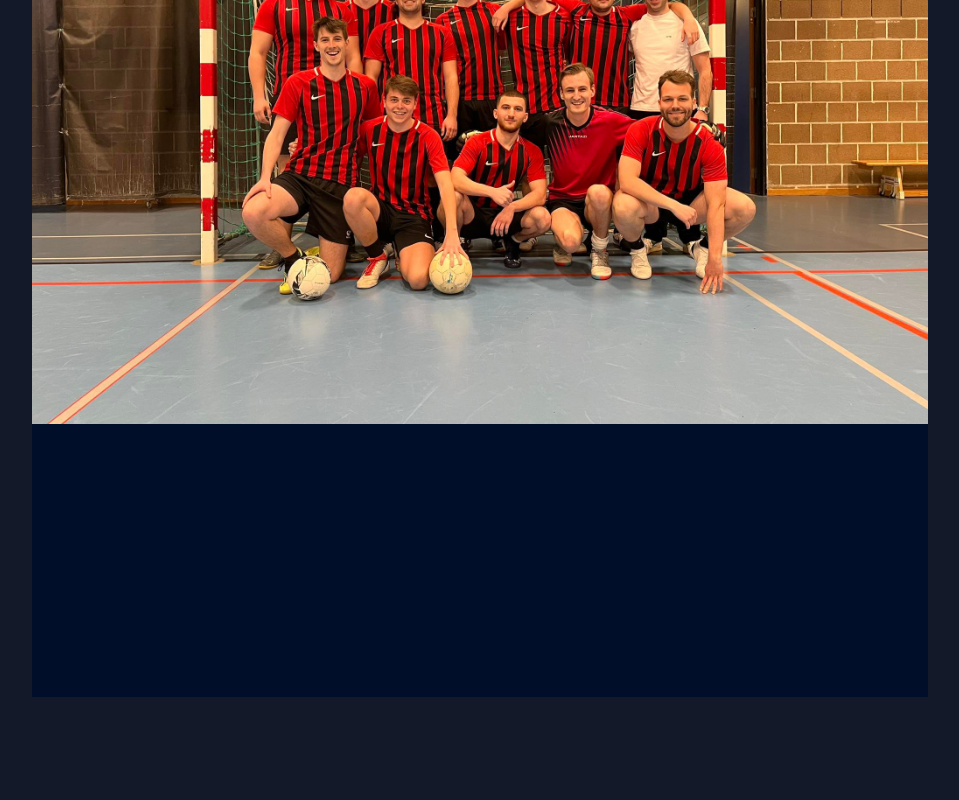
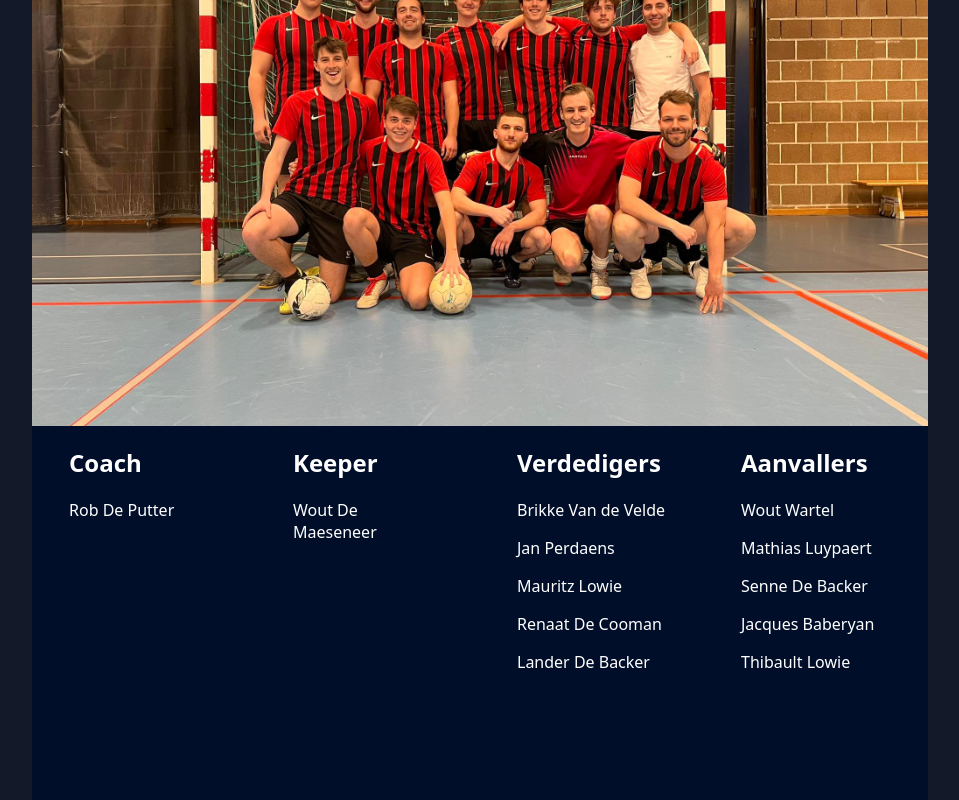
Before and after one commit to WoutDM/zlatanks, a React (Create React App) app: page /Team in a window 1280 px wide. Shown: the part 297-1097 px from the top of the page, without its empty margins (160-1119 px from the left). Before the commit the page ends 994 px from the top, so only its background shows below. Built offline with nearby package versions, Linux system fonts and the light colour scheme.

Commit message:
feat: player names

```diff
--- a/src/pages/team/Team.css
+++ b/src/pages/team/Team.css
@@ -11,7 +11,6 @@
 #Team_groepsfoto {
   width: 100%;
   height: auto;
-  margin-bottom: 100px;
 }
 
 #Team_groepsfoto_crop {
@@ -19,6 +18,18 @@
   align-items: center;
   height: 60%;
   overflow: hidden;
-  padding-top: 60px;
   border-radius: 15px 15px 0 0;
 }
+
+#player_overview_container {
+  width: 100%;
+  display: flex;
+  flex-direction: row;
+  justify-content: space-around;
+  flex-wrap: wrap;
+}
+
+.player_type {
+  width: 150px;
+  margin-inline: 20px;
+}
--- a/src/pages/team/Team.jsx
+++ b/src/pages/team/Team.jsx
@@ -8,6 +8,32 @@ export default function Team() {
       <div id='Team_groepsfoto_crop'>
         <img src={groepsfoto} alt="zlatanks_groepsfoto" id='Team_groepsfoto' />
       </div>
+      <div id='player_overview_container'>
+        <div className='player_type' id='coach'>
+          <h2>Coach</h2>
+          <p>Rob De Putter</p>
+        </div>
+        <div className='player_type' id='keeper'>
+          <h2>Keeper</h2>
+          <p>Wout De Maeseneer</p>
+        </div>
+        <div className='player_type' id='defenders'>
+          <h2>Verdedigers</h2>
+          <p>Brikke Van de Velde</p>
+          <p>Jan Perdaens</p>
+          <p>Mauritz Lowie</p>
+          <p>Renaat De Cooman</p>
+          <p>Lander De Backer</p>
+        </div>
+        <div className='player_type' id='attackers'>
+          <h2>Aanvallers</h2>
+          <p>Wout Wartel</p>
+          <p>Mathias Luypaert</p>
+          <p>Senne De Backer</p>
+          <p>Jacques Baberyan</p>
+          <p>Thibault Lowie</p>
+        </div>
+      </div>
     </div>
   );
 }
```
